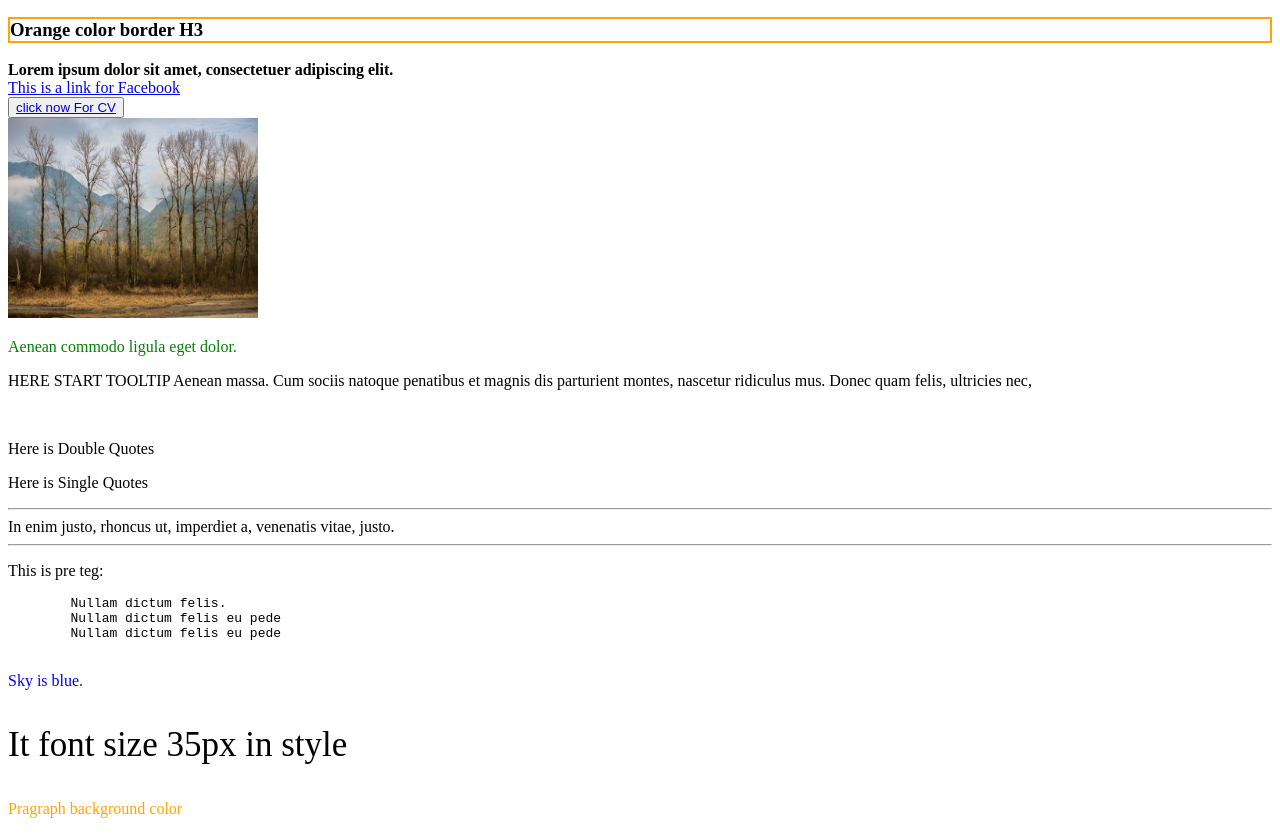
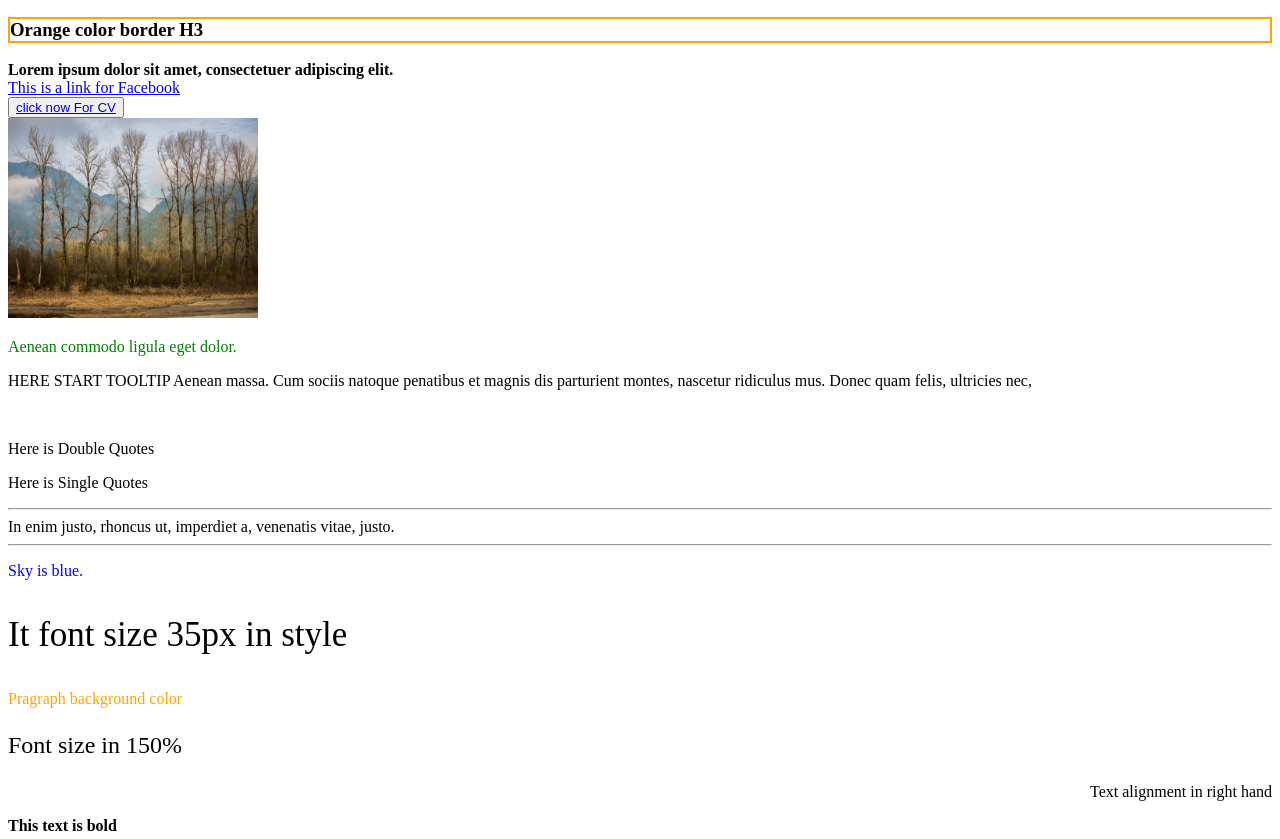
Before and after one commit to rokykhan/project_2, a plain HTML site: page index.html in a window 1280 px wide. Shown: the part 227-1066 px from the top of the page. Drawn offline with Linux system fonts and the light colour scheme; files that its build step writes are made by us from their sources.

Commit message:
Update index.html

```diff
--- a/index.html
+++ b/index.html
@@ -40,12 +40,7 @@
 
 <p><hr>In enim justo, rhoncus ut, imperdiet a, venenatis vitae, justo. <hr></p>
 
- <p> This is pre teg:</p>
- <pre>
- 	Nullam dictum felis.
- 	Nullam dictum felis eu pede
- 	Nullam dictum felis eu pede
- </pre>
+
 
 
 <p style="color:blue">  Sky is blue. </p>
```
